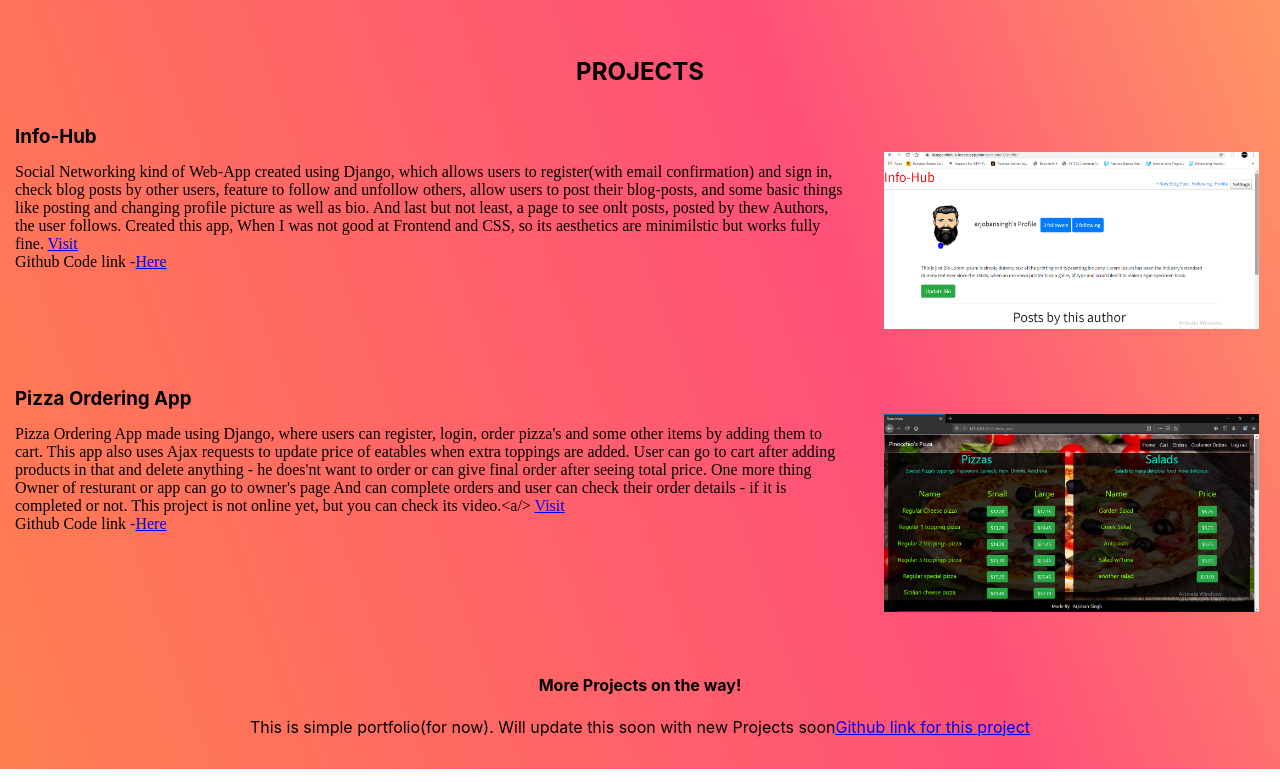
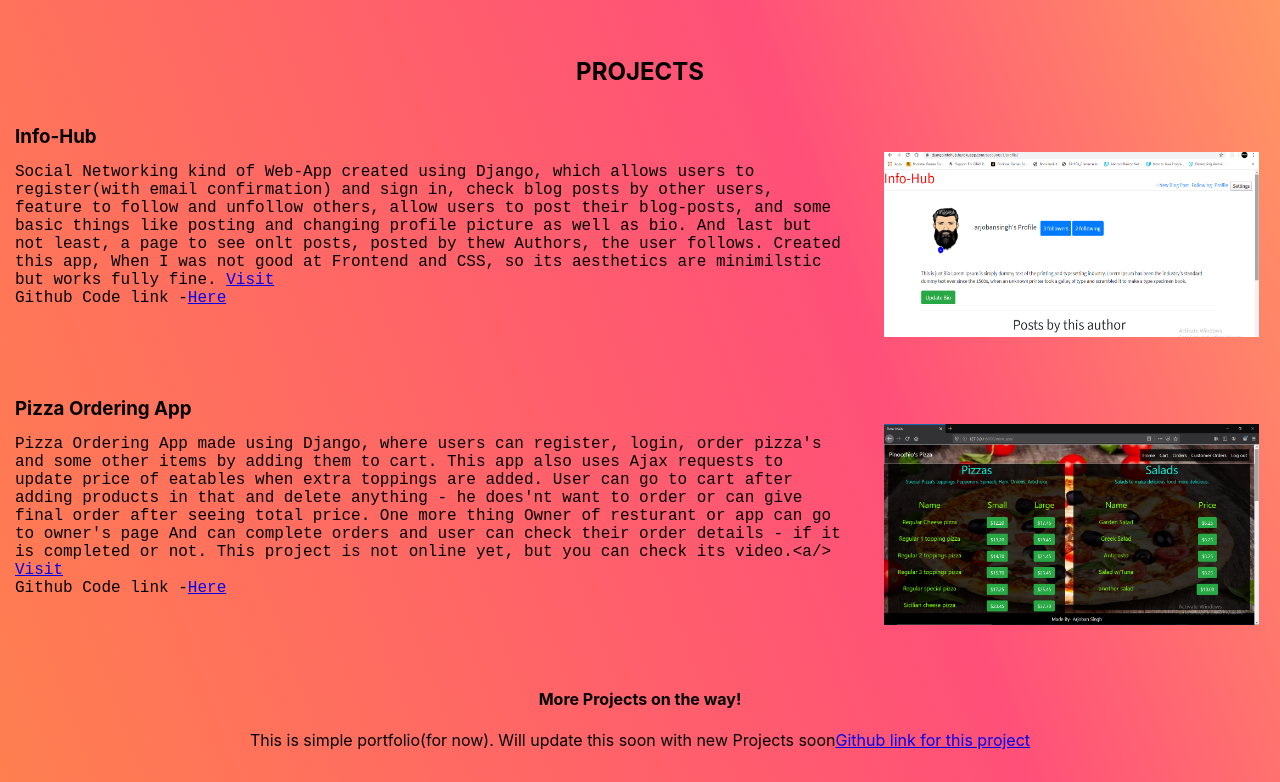
Before and after one commit to ArjobanSingh/Portfolio, a React (Create React App) app: page / in a window 1280 px wide. Shown: the part 1352-2134 px from the top of the page. Built offline with nearby package versions, Linux system fonts and the light colour scheme.

Commit message:
small bug fixed

```diff
--- a/src/App.css
+++ b/src/App.css
@@ -79,7 +79,7 @@
 .details{
   flex: 2;
   padding: 15px;
-  font-family: cursive;
+  font-family: 'Courier New', Courier, monospace;
 }
 
 .project-name{
```
